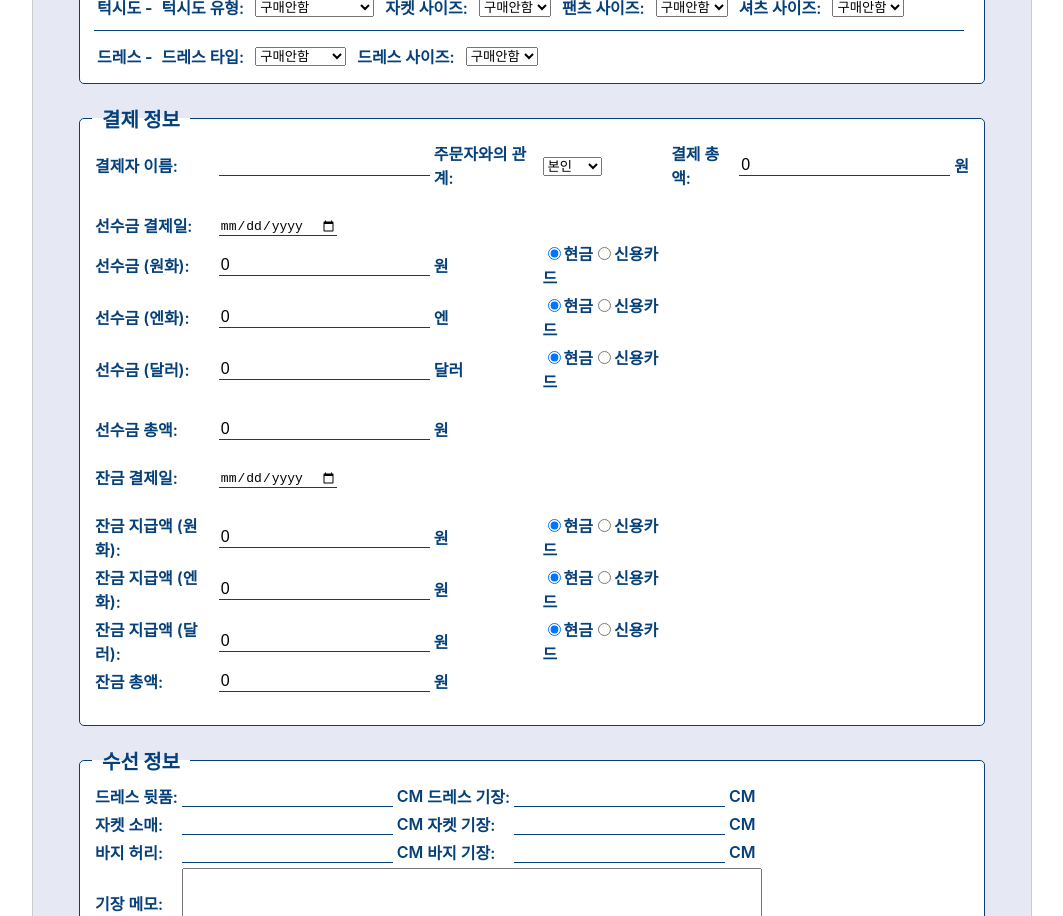
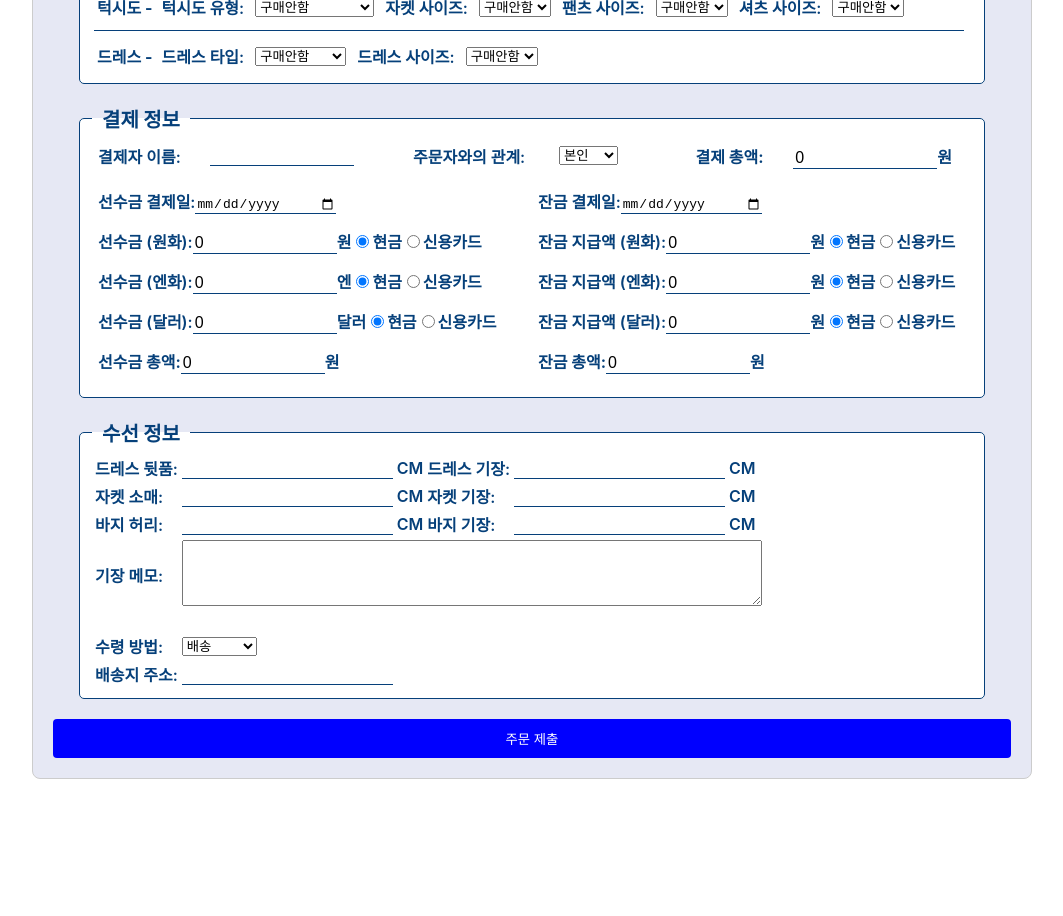
Before and after one commit to moony-ai/kristinaHan, a React (Create React App) app in the folder front/: page /#/orders/new in a window 1280 px wide. Shown: the part 480-1396 px from the top of the page, without its empty margins (108-1171 px from the left). After the commit the page ends 1259 px from the top, so only its background shows below. Built offline with nearby package versions, Linux system fonts and the light colour scheme.

Commit message:
Payment section css

```diff
--- a/front/src/OrderFormNew.js
+++ b/front/src/OrderFormNew.js
@@ -647,12 +647,12 @@ function OrderForm({ loggedInUserInfo }) {
                 <legend className="payment-info">결제 정보</legend>
                 <div>
                     <table className="payment-info-table">
-                        <tbody>
+                        <tbody className="payment-info-table-container">
+                            <div className="payment-info-table__row">
                                 {/* 결제자 이름 */}
-                            <tr>
-                                <td>결제자 이름:</td>
-                                <td>
-                                    <input
+                                    <tr className="payment-info-table__row1">
+                                        <td className="pair1">결제자 이름:</td>
+                                        <td className="pair2"><input
                                                 type="text"
                                                 name="payerName"
                                                 value={paymentInfo.payerName}
@@ -660,8 +660,8 @@ function OrderForm({ loggedInUserInfo }) {
                                             />
                                         </td>
                                     {/* 주문자와의 관계 */}
-                                <td>주문자와의 관계:</td>
-                                <td>
+                                        <td className="pair3">주문자와의 관계:</td>
+                                        <td className="pair4">
                                             <select
                                                 name="relationToOrderer"
                                                 value={paymentInfo.relationToOrderer}
@@ -676,36 +676,28 @@ function OrderForm({ loggedInUserInfo }) {
                                             </select>
                                         </td>
                                     {/* 결제 총액 */}
-                                <td>결제 총액:</td>
-                                <td>
+                                        <td className="pair5 bold">결제 총액:</td>
+                                        <td className="pair6">
                                             <input
                                                 type="text"
                                                 name="totalAmount"
                                                 value={formatNumberWithComma(paymentInfo.totalAmount)}
-                                        readOnly
-                                    />
-                                </td>
-                                <td>원</td>
+                                                readOnly/>
+                                        원</td>
                                     </tr>
-                            <tr>
-                                <td colSpan="3"><hr className="table-cell" /></td>
-                            </tr>
-                            {/* 선수금 결제일 입력 필드 */}
-                            <tr>
-                                <td>선수금 결제일:</td>
-                                <td>
-                                    <input
+                            </div>
+                            <div className="payment-info-table__row">
+                                {/* 선수금 입력 필드 */}
+                                    <tr className="payment-info-table__row2">
+                                        <td>선수금 결제일:<input
                                                 type="date"
                                                 name="depositDate"
                                                 value={paymentInfo.depositDate}
                                                 onChange={paymentInfoHandleChange}
                                             />
                                         </td>
-                            </tr>
                                     {/* 선수금 (원화) */}
-                            <tr>
-                                <td>선수금 (원화):</td>
-                                <td>
+                                        <td>선수금 (원화):
                                             <input
                                                 type="text"
                                                 min="0"
@@ -713,9 +705,7 @@ function OrderForm({ loggedInUserInfo }) {
                                                 value={paymentInfo.depositKRW}
                                                 onChange={handleDepositChange}
                                             />
-                                </td>
-                                <td>원</td>
-                                <td>
+                                            원
                                             <label>
                                                 <input
                                                     type="radio"
@@ -737,11 +727,8 @@ function OrderForm({ loggedInUserInfo }) {
                                                 신용카드
                                             </label>
                                         </td>
-                            </tr>
                                     {/* 선수금 (엔화) */}
-                            <tr>
-                                <td>선수금 (엔화):</td>
-                                <td>
+                                        <td>선수금 (엔화):
                                             <input
                                                 type="text"
                                                 min="0"
@@ -749,9 +736,7 @@ function OrderForm({ loggedInUserInfo }) {
                                                 value={paymentInfo.depositJPY}
                                                 onChange={handleDepositChange}
                                             />
-                                </td>
-                                <td>엔</td>
-                                <td>
+                                            엔
                                             <label>
                                                 <input
                                                     type="radio"
@@ -773,11 +758,8 @@ function OrderForm({ loggedInUserInfo }) {
                                                 신용카드
                                             </label>
                                         </td>
-                            </tr>
                                     {/* 선수금 (달러) */}
-                            <tr>
-                                <td>선수금 (달러):</td>
-                                <td>
+                                        <td>선수금 (달러):
                                             <input
                                                 type="text"
                                                 min="0"
@@ -785,9 +767,7 @@ function OrderForm({ loggedInUserInfo }) {
                                                 value={paymentInfo.depositUSD}
                                                 onChange={handleDepositChange}
                                             />
-                                </td>
-                                <td>달러</td>
-                                <td>
+                                            달러
                                             <label>
                                                 <input
                                                     type="radio"
@@ -809,30 +789,19 @@ function OrderForm({ loggedInUserInfo }) {
                                                 신용카드
                                             </label>
                                         </td>
-                            </tr>
-                            <tr>
-                                <td colSpan="3"><hr className="table-cell" /></td>
-                            </tr>
                                     {/* 선수금 총액 */}
-                            <tr>
-                                <td>선수금 총액:</td>
-                                <td>
+                                        <td className="bold">선수금 총액:
                                             <input
                                                 type="text"
                                                 name="totalDeposit"
                                                 value={formatNumberWithComma(paymentInfo.totalDeposit)}
                                                 readOnly
                                             />
-                                </td>
-                                <td>원</td>
+                                            원</td>
                                     </tr>
-                            <tr>
-                                <td colSpan="3"><hr className="table-cell" /></td>
-                            </tr>
-                            {/* 잔금 결제일 입력 필드 */}
-                            <tr>
-                                <td>잔금 결제일:</td>
-                                <td>
+                                {/* 잔금 입력 필드 */}
+                                    <tr className="payment-info-table__row3">
+                                        <td>잔금 결제일:
                                             <input
                                                 type="date"
                                                 name="balanceDate"
@@ -840,14 +809,8 @@ function OrderForm({ loggedInUserInfo }) {
                                                 onChange={paymentInfoHandleChange}
                                             />
                                         </td>
-                            </tr>
                                     {/* 잔금 지급액 (원화) */}
-                            <tr>
-                                <td colSpan="3"><hr className="table-cell" /></td>
-                            </tr>
-                            <tr>
-                                <td>잔금 지급액 (원화):</td>
-                                <td>
+                                        <td>잔금 지급액 (원화):
                                             <input
                                                 type="text"
                                                 min="0"
@@ -855,9 +818,7 @@ function OrderForm({ loggedInUserInfo }) {
                                                 value={paymentInfo.balanceKRW}
                                                 onChange={handleBalanceChange}
                                             />
-                                </td>
-                                <td>원</td>
-                                <td>
+                                            원
                                             <label>
                                                 <input
                                                     type="radio"
@@ -879,11 +840,8 @@ function OrderForm({ loggedInUserInfo }) {
                                                 신용카드
                                             </label>
                                         </td>
-                            </tr>
                                     {/* 잔금 지급액 (엔화) */}
-                            <tr>
-                                <td>잔금 지급액 (엔화):</td>
-                                <td>
+                                        <td>잔금 지급액 (엔화):
                                             <input
                                                 type="text"
                                                 min="0"
@@ -891,9 +849,7 @@ function OrderForm({ loggedInUserInfo }) {
                                                 value={paymentInfo.balanceJPY}
                                                 onChange={handleBalanceChange}
                                             />
-                                </td>
-                                <td>원</td>
-                                <td>
+                                            원
                                             <label>
                                                 <input
                                                     type="radio"
@@ -915,11 +871,8 @@ function OrderForm({ loggedInUserInfo }) {
                                                 신용카드
                                             </label>
                                         </td>
-                            </tr>
                                     {/* 잔금 지급액 (달러) */}
-                            <tr>
-                                <td>잔금 지급액 (달러):</td>
-                                <td>
+                                        <td>잔금 지급액 (달러):
                                             <input
                                                 type="text"
                                                 min="0"
@@ -927,9 +880,7 @@ function OrderForm({ loggedInUserInfo }) {
                                                 value={paymentInfo.balanceUSD}
                                                 onChange={handleBalanceChange}
                                             />
-                                </td>
-                                <td>원</td>
-                                <td>
+                                            원
                                             <label>
                                                 <input
                                                     type="radio"
@@ -951,23 +902,17 @@ function OrderForm({ loggedInUserInfo }) {
                                                 신용카드
                                             </label>
                                         </td>
-                            </tr>
                                     {/* 잔금 */}
-                            <tr>
-                                <td>잔금 총액:</td>
-                                <td>
+                                        <td className="bold">잔금 총액:
                                             <input
                                                 type="text"
                                                 name="balance"
                                                 value={formatNumberWithComma(paymentInfo.balance)}
                                                 readOnly
                                             />
-                                </td>
-                                <td>원</td>
+                                        원</td>
                                     </tr>
-                            <tr>
-                                <td colSpan="3"><hr className="table-cell" /></td>
-                            </tr>
+                            </div>
                         </tbody>
                     </table>
                 </div>
--- a/front/src/styles/OrderForm.css
+++ b/front/src/styles/OrderForm.css
@@ -55,6 +55,10 @@
         outline: 1px solid rgba(0, 0, 0, 0.5);
         outline-offset: 1px;
         border-radius: 3px;
+    }
+
+    .bold {
+        font-weight: bold;
     }
 
     .table-cell {
@@ -136,7 +140,56 @@
     }
 
     /* 결제 정보칸 포맷*/
+    .payment-info-table {
+        display: flex;
+        flex-direction: column;
+    }
 
+    .payment-info-table__row {
+        display: flex;
+    }
+
+    .payment-info-table__row td > input {
+        width: 140px;
+    }
+
+    .payment-info-table__row2,
+    .payment-info-table__row3 {
+        display: flex;
+        flex-direction: column;
+        flex: 1;
+        margin: 5px 5px 5px 0px;
+    }
+
+    .payment-info-table__row1 {
+        display: flex;
+        justify-content: space-between;
+        width: 100%;
+    }
+
+    .payment-info-table__row td {
+        margin: 5px 5px 8px 5px;
+    }
+
+    .pair2 {
+        padding-right: 30px;
+    }
+
+    .pair3 {
+        padding-right: 5px;
+    }
+
+    .pair4 {
+        padding-right: 20px;
+    }
+
+    .pair5 {
+        padding-left: 30px;
+    }
+
+    .pair6 {
+        padding-right: 15px; /* Adjust as needed */
+    }
 }
 
 .print-container {
```
Lines whose indentation alone changed are shown as unchanged.
